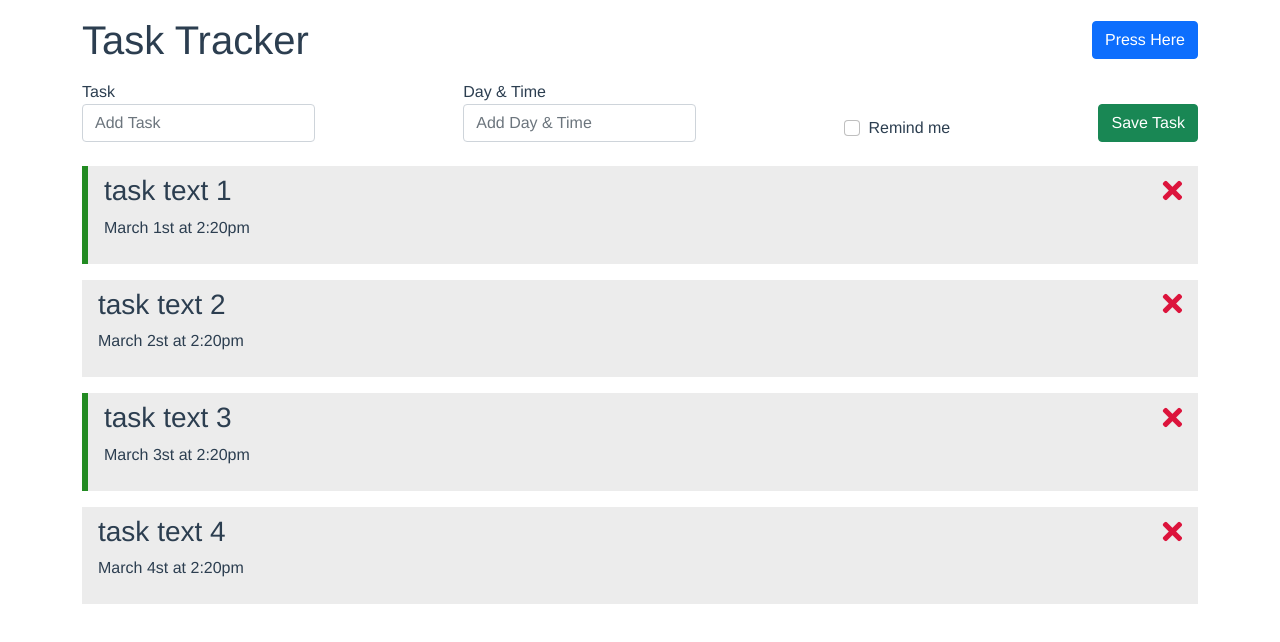
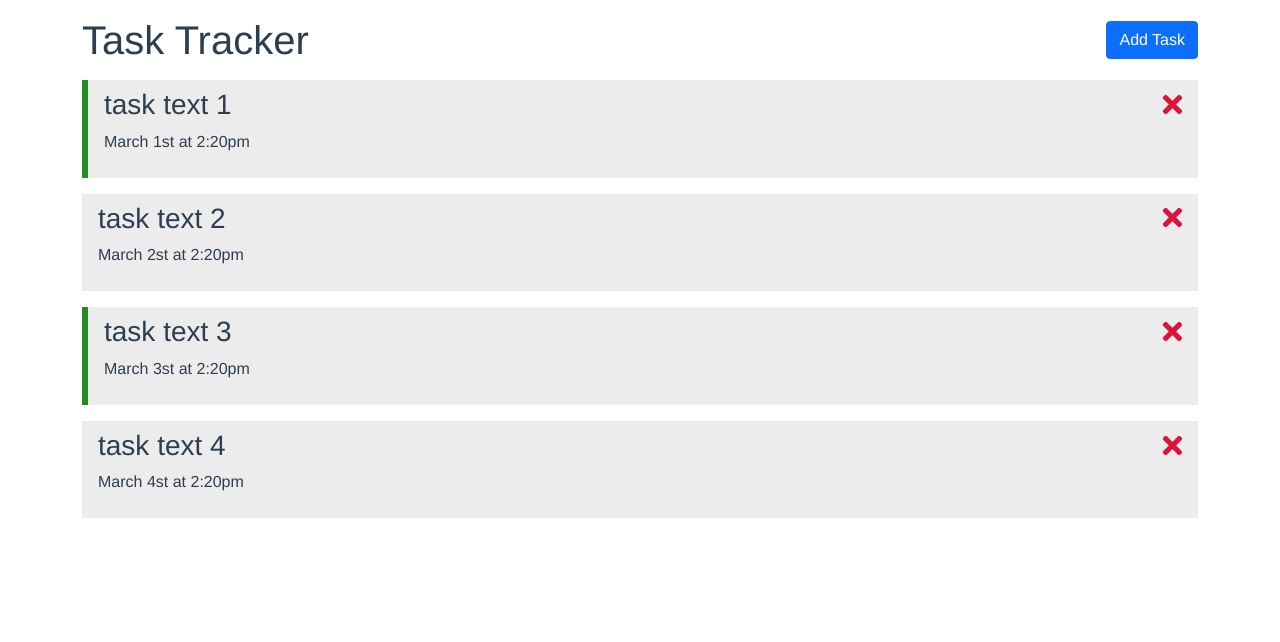
Before and after one commit to EhabElSherif/vuejs-task-tracker, a Vue app: page / in a window 1280 px wide. Shown: the top 642 px of the page. Built offline with nearby package versions, Linux system fonts and the light colour scheme.

Commit message:
toggle add-text-form

```diff
--- a/src/App.vue
+++ b/src/App.vue
@@ -1,7 +1,9 @@
 <template>
 	<div class="container">
-		<Header title="Task Tracker" />
-		<AddTask @add-task="addTask" />
+		<Header @toggle-add-form="toggleForm" title="Task Tracker" :show_add_task="show_add_task" />
+		<div v-if="show_add_task">
+			<AddTask @add-task="addTask" />
+		</div>
 		<Tasks @toggle-reminder="toggleReminder" @delete-task="deleteTask" :tasks="tasks" />
 	</div>
 </template>
@@ -23,7 +25,8 @@ export default {
 	},
 	data(){
 		return {
-			tasks:[]
+			tasks:[],
+			show_add_task: false
 		}
 	},
 	created(){
@@ -67,6 +70,9 @@ export default {
 		},
 		addTask(new_task){
 			this.tasks = [...this.tasks,new_task]
+		},
+		toggleForm(){
+			this.show_add_task = !this.show_add_task
 		}
 	}
 }
--- a/src/components/Button.vue
+++ b/src/components/Button.vue
@@ -1,5 +1,5 @@
 <template>
-    <button @click="OnClick()" class="btn btn-primary">{{text}}</button>
+    <button @click="OnClick()" :class="`btn btn-`+type">{{text}}</button>
 </template>
 
 <script>
@@ -11,7 +11,7 @@ export default {
     },
     methods: {
         OnClick(){
-            console.log("joo")
+            this.$emit('btn-click')
         }
     }
 }
--- a/src/components/Header.vue
+++ b/src/components/Header.vue
@@ -1,7 +1,7 @@
 <template>
     <header class="d-flex justify-content-between align-items-center my-3">
         <h1 class="m-0">{{title}}</h1>
-        <Button text="Press Here" type="primary" />
+        <Button @btn-click="$emit('toggle-add-form')" :text="show_add_task? 'Close' : 'Add Task'" :type="show_add_task? 'danger' : 'primary'" :show_add_task="show_add_task" />
     </header>
 </template>
 
@@ -15,6 +15,7 @@ export default {
     },
     props: {
         title: String,
+        show_add_task: Boolean
     }
 }
 </script>
```
